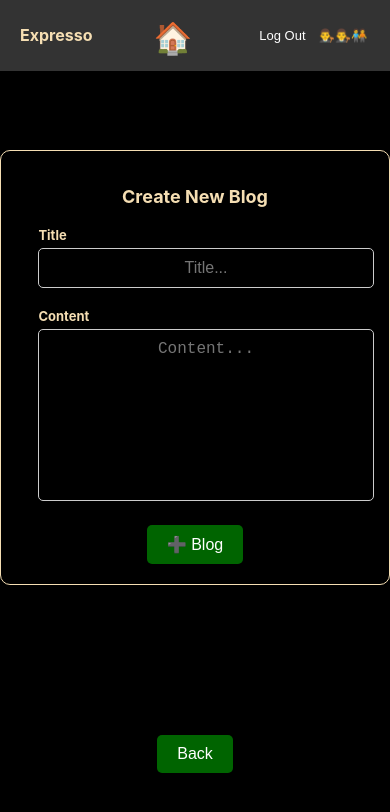
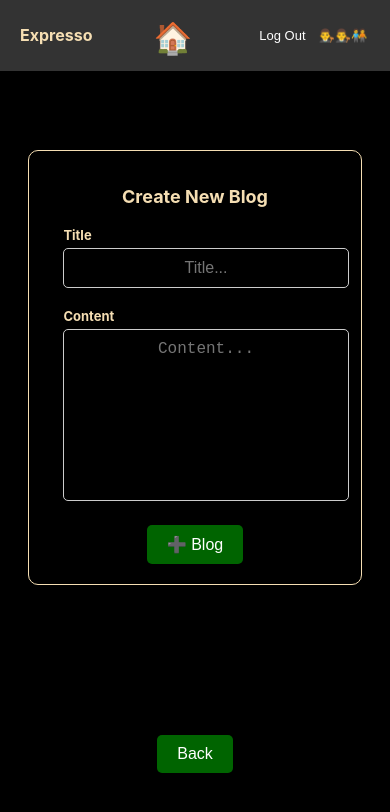
Before and after one commit to mfKamalMERN/Blogging_App_Frontend, a React (Create React App) app: page /newblog in a window 390 px wide. Shown: the top 812 px of the page. Built offline with nearby package versions, Linux system fonts and the light colour scheme.

Commit message:
style changes.

```diff
--- a/src/Styles/Navbar.module.css
+++ b/src/Styles/Navbar.module.css
@@ -15,9 +15,10 @@
 }
 
 .brand {
-  color: white;
+  color: wheat;
   font-size: 24px;
   font-weight: bold;
+  cursor: pointer;
 }
 
 .navButtons {
--- a/src/Styles/NewBlog.module.css
+++ b/src/Styles/NewBlog.module.css
@@ -76,3 +76,86 @@ label {
 .button:hover {
     background-color: #0056b3;
 }
+
+
+
+@media only screen and (max-width: 700px) {
+    .container {
+        max-width: 75%;
+        margin: 150px auto;
+        padding: 20px;
+        background-color: black;
+        color: wheat;
+        border: 1px solid wheat;
+        border-radius: 10px;
+        box-shadow: 0 0 10px rgba(0, 0, 0, 0.1);
+        text-align: center;
+    }
+
+    h2 {
+        margin-bottom: 20px;
+        font-size: 24px;
+    }
+
+    .form {
+        display: flex;
+        flex-direction: column;
+        align-items: center;
+    }
+
+    .inputGroup {
+        width: 90%;
+        margin-bottom: 20px;
+        text-align: left;
+    }
+
+    label {
+        display: block;
+        margin-bottom: 5px;
+        font-weight: bold;
+    }
+
+    .input,
+    .textarea,
+    .fileInput {
+        width: 100%;
+        padding: 10px;
+        font-size: 16px;
+        background-color: black;
+        border: 1px solid #ccc;
+        color: wheat;
+        text-align: center;
+        border-radius: 5px;
+    }
+
+    .textarea {
+        height: 150px;
+        resize: none;
+    }
+
+    .fileInput {
+        padding: 5px;
+    }
+
+    .imagePreview {
+        width: 100%;
+        max-width: 300px;
+        margin-top: 10px;
+        border-radius: 10px;
+        object-fit: cover;
+    }
+
+    .button {
+        padding: 10px 20px;
+        font-size: 16px;
+        color: white;
+        background-color: darkgreen;
+        border: none;
+        border-radius: 5px;
+        cursor: pointer;
+    }
+
+    .button:hover {
+        background-color: #0056b3;
+    }
+}
```
